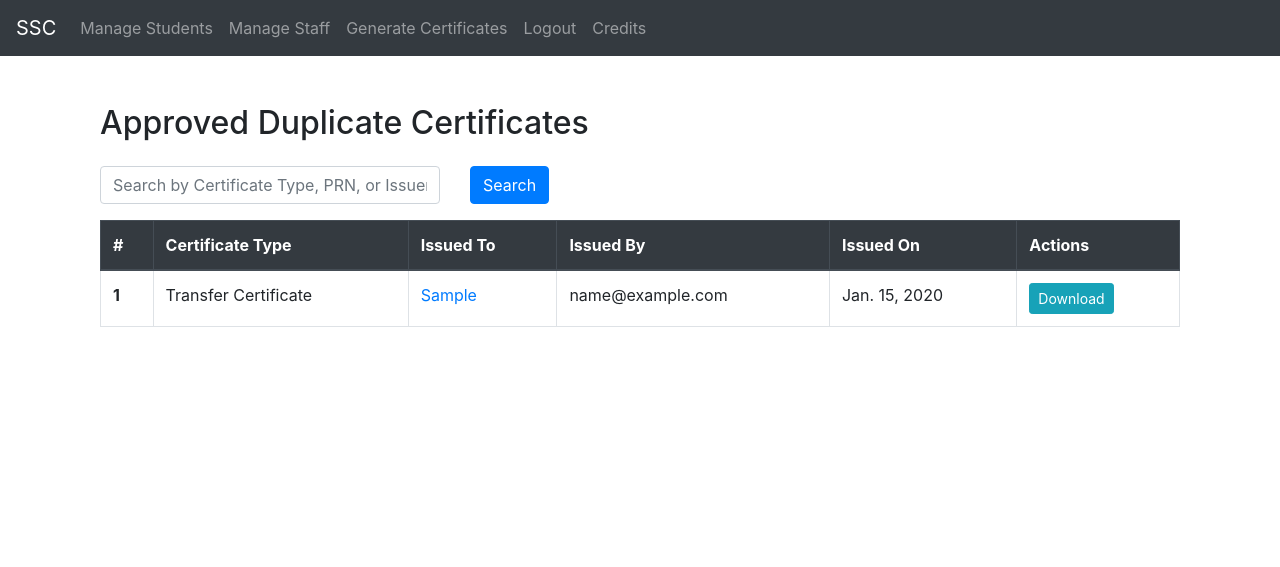
After one commit to sarthakghere/student-support-cell, a Django app: page /certificates/approved-duplicate-certificate/ in a window 1280 px wide. The commit adds this page. Shown: the top 567 px of the page. Run offline with Django 5.2, Linux system fonts and the light colour scheme; a user stored in the database is signed in; tables that the repository leaves empty hold one stand-in row (values such as "Sample post"); some libraries are stand-ins or nearby versions.

Commit message:
Staff view of approved certificates added

```diff
--- /dev/null
+++ b/certificates/templates/certificates/approved_duplicate_certificates.html
@@ -0,0 +1,57 @@
+{% extends 'authentication/base.html' %}
+
+{% block title %}Approved Duplicate Certificates{% endblock %}
+
+{% block content %}
+
+<div class="container mt-5">
+    <h2 class="mb-4">Approved Duplicate Certificates</h2>
+
+    <form method="GET" class="mb-3">
+        <div class="row">
+            <div class="col-md-4">
+                <input type="text" name="search" class="form-control" placeholder="Search by Certificate Type, PRN, or Issuer" value="{{ request.GET.search }}">
+            </div>
+            <div class="col-md-2">
+                <button type="submit" class="btn btn-primary">Search</button>
+            </div>
+        </div>
+    </form>
+
+    <div class="table-responsive">
+        <table class="table table-bordered table-hover">
+            <thead class="thead-dark">
+                <tr>
+                    <th scope="col">#</th>
+                    <th scope="col">Certificate Type</th>
+                    <th scope="col">Issued To</th>
+                    <th scope="col">Issued By</th>
+                    <th scope="col">Issued On</th>
+                    <th scope="col">Actions</th>
+                </tr>
+            </thead>
+            <tbody>
+                {% for certificate in certificates %}
+                    <tr>
+                        <th scope="row">{{ forloop.counter }}</th>
+                        <td>{{ certificate.get_certificate_type_display }}</td>
+                        <td><a href="{% url 'students:view_student' certificate.issued_to.id %}">{{ certificate.issued_to.prn }}</a></td>
+                        <td>{{ certificate.issued_by.email }}</td>
+                        <td>{{ certificate.issue_date }}</td>
+                        <td>
+                            <!-- Download Button -->
+                            <a href="{% url 'certificates:download_certificate' certificate.id %}" class="btn btn-info btn-sm">Download</a>
+                        </td>
+                    </tr>
+                {% empty %}
+                    <tr>
+                        <td colspan="6" class="text-center">No certificates found.</td>
+                    </tr>
+                {% endfor %}
+            </tbody>
+        </table>
+    </div>
+</div>
+
+
+{% endblock %}
--- a/certificates/urls.py
+++ b/certificates/urls.py
@@ -7,5 +7,6 @@ urlpatterns = [
     path('', views.certificates, name='certificates_home'),
     path('bonafide-certificate/', views.bonafide_certificate, name='bonafide_certificate'),
     path('download-certificate/<int:certificate_id>/', views.download_certificate, name='download_certificate'),
+    path('approved-duplicate-certificate/', views.approved_duplicate_certificate, name='approved_duplicate_certificate'),
 
 ]
--- a/certificates/views.py
+++ b/certificates/views.py
@@ -1,6 +1,7 @@
 from django.shortcuts import render, get_object_or_404
 from django.http import FileResponse
 from django.contrib import messages
+from django.db.models import Q
 from django.utils.safestring import mark_safe
 from django.contrib.auth.decorators import login_required, user_passes_test
 from django.forms import formset_factory
@@ -45,6 +46,11 @@ def get_student_initial_data(student):
         "course_end": student.course_start_year + student.course_duration,
     }
 
+@login_required(login_url='authentication:login')
+@user_passes_test(is_authorized, login_url='authentication:login')
+def download_certificate(request, certificate_id):
+    certificate = get_object_or_404(Certificate, id=certificate_id)
+    return FileResponse(open(certificate.file_path, "rb"), as_attachment=True)
 
 @login_required(login_url='authentication:login')
 @user_passes_test(is_authorized, login_url='authentication:login')
@@ -128,6 +134,22 @@ def bonafide_certificate(request):
 
 @login_required(login_url='authentication:login')
 @user_passes_test(is_authorized, login_url='authentication:login')
-def download_certificate(request, certificate_id):
-    certificate = get_object_or_404(Certificate, id=certificate_id)
-    return FileResponse(open(certificate.file_path, "rb"), as_attachment=True)
+def approved_duplicate_certificate(request):
+    search_query = request.GET.get('search', '').strip()
+
+    # Filter certificates based on search query
+    certificates = Certificate.objects.filter(is_duplicate=Certificate.IsDuplicate.YES)
+    certificate = certificates.first()
+
+    if search_query:
+        certificates = certificates.filter(is_duplicate=Certificate.IsDuplicate.YES).filter(
+            Q(certificate_type__icontains=search_query) |
+            Q(issued_to__prn__icontains=search_query) |
+            Q(issued_by__first_name__icontains=search_query) |
+            Q(issued_by__last_name__icontains=search_query)
+        )
+
+    context = {
+        "certificates": certificates,
+    }
+    return render(request, 'certificates/approved_duplicate_certificates.html', context)
--- a/students/models.py
+++ b/students/models.py
@@ -103,6 +103,11 @@ class Certificate(models.Model):
         TC = "TC", "Transfer Certificate"
         CC = "CC", "Character Certificate"
         BC = "BC", "Bonafide Certificate"
+
+    class IsDuplicate(models.TextChoices):
+        YES = "Y", "Yes"
+        NO = "N", "No"
+
     certificate_type = models.CharField(max_length=2, choices=CertificateTypes.choices)
     issued_to = models.ForeignKey(
         Student, on_delete=models.CASCADE, related_name='certificates'
@@ -111,6 +116,7 @@ class Certificate(models.Model):
         User, on_delete=models.SET_NULL, null=True, related_name='issued_certificates'
     )
     issue_date = models.DateField(default=date.today)
+    is_duplicate = models.CharField(max_length=1, choices=IsDuplicate.choices, default=IsDuplicate.NO)
     details = models.TextField(blank=True, null=True)
     file_path = models.CharField(
         max_length=255,
```
Also changed, not shown: certificates/templates/certificates/certificates_home.html (+14 -5 lines), students/migrations/0002_certificate_is_duplicate.py (added).
